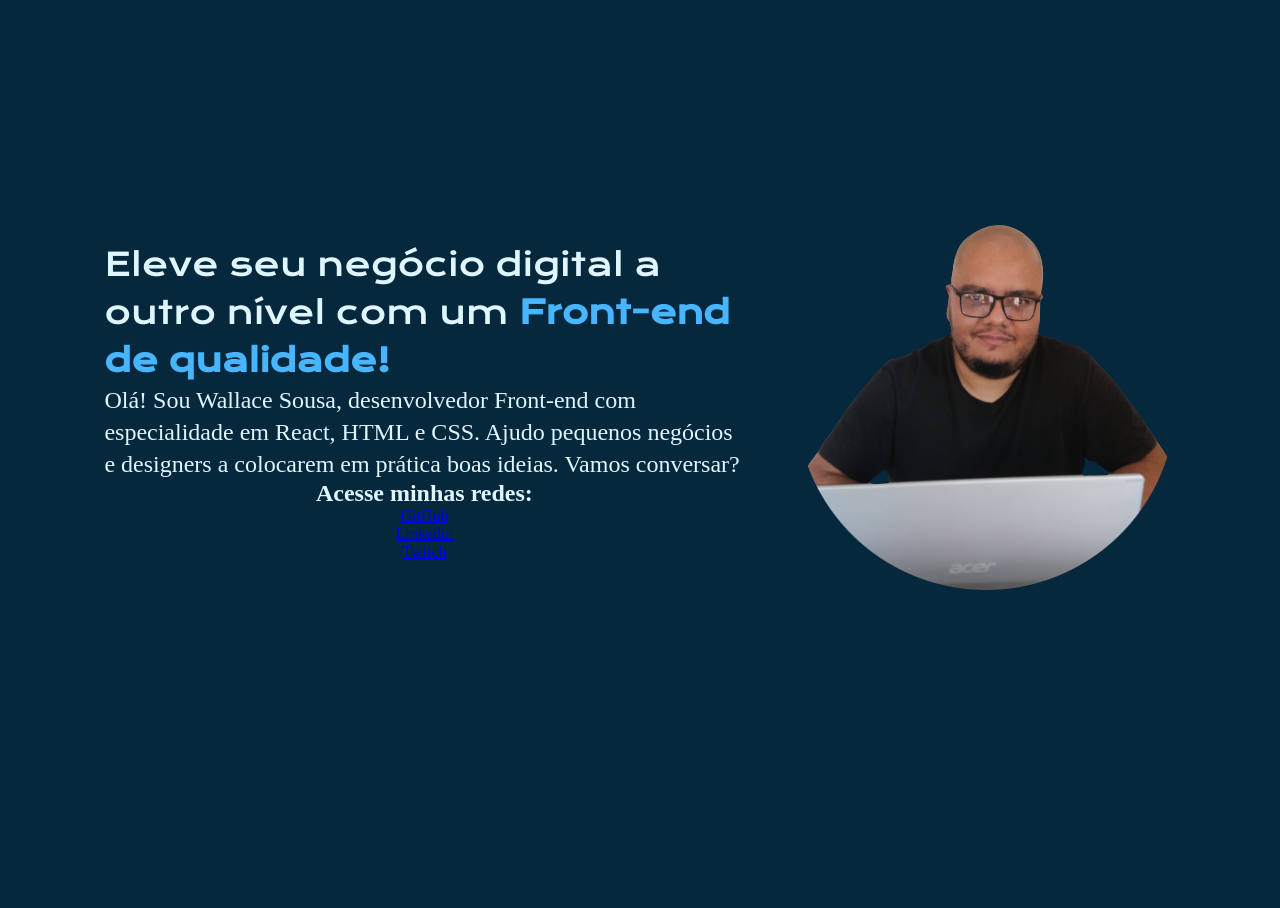
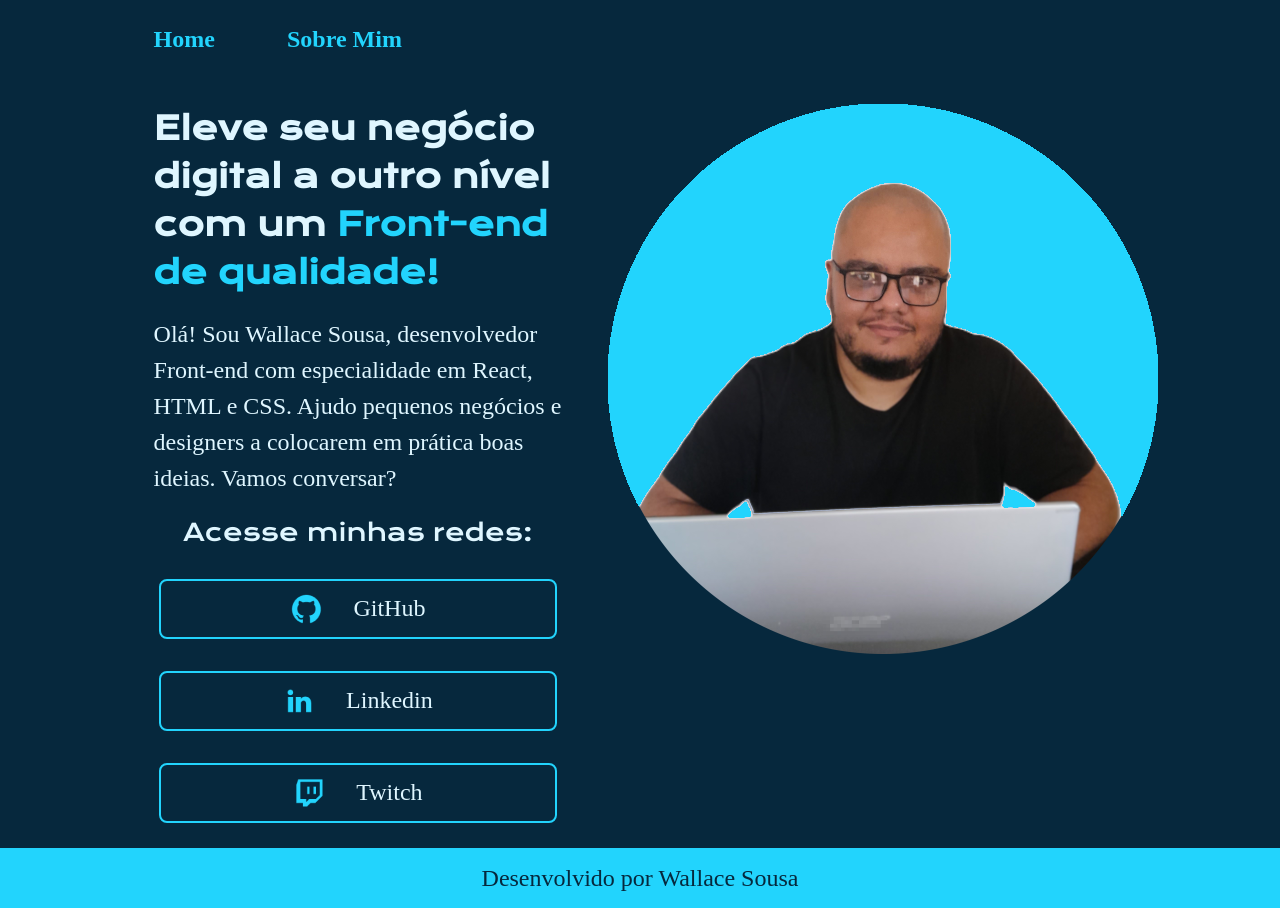
Before and after one commit to wlcguitar/projeto_curriculo, a plain HTML site: page index.html in a window 1280 px wide. Before the commit the page ends 800 px from the top, so only its background shows below. Drawn offline with nearby package versions, Linux system fonts and the light colour scheme.

Commit message:
finalizei index.html

```diff
--- a/index.html
+++ b/index.html
@@ -9,7 +9,9 @@
     <link rel="stylesheet" href="style/style.css">
 </head>
 <body>
-    <header>
+    <header class="cabecalho">
+        <a class="cabecalho_link" href="index.html">Home</a>
+        <a class="cabecalho_link" href="#">Sobre Mim</a>
     </header>
     <main class="conteudo">
         <section class="conteudo_principal">
@@ -18,14 +20,23 @@
             </p>
             <nav class="conteudo_navegacao">
                 <h2 class="conteudo_navegacao_subtitulo">Acesse minhas redes:</h2>
-                <a class="conteudo_navegacao_link" href="#">GitHub</a>
-                <a class="conteudo_navegacao_link" href="#">Linkedin</a>
-                <a class="conteudo_navegacao_link" href="#">Twitch</a>
+                <a class="conteudo_navegacao_link" href="#">
+                    <img src="assets/github.png" alt="logo github">GitHub</img>
+                </a>
+                <a class="conteudo_navegacao_link" href="#">
+                    <img src="assets/linkedin.png" alt="logo linkedin">Linkedin</img>
+                </a>
+                <a class="conteudo_navegacao_link" href="#">
+                    <img src="assets/twitch.png" alt="logo twitch">Twitch</img>
+                </a>
             </nav>
         </section>
-        <img src="assets/foto_perfil.png" alt="foto perfil png">
+        <section class="conteudo_imagem">
+            <img src="assets/foto_perfil1.png" alt="foto perfil png">
+        </section>
     </main>
-    <footer>
+    <footer class="rodape">
+        <p class="rodape_paragrafo">Desenvolvido por Wallace Sousa</p>
     </footer>
 </body>
 </html>
--- a/style/style.css
+++ b/style/style.css
@@ -5,7 +5,7 @@
 :root {
     --cor1: #06283D;
     --cor2: #256D85;
-    --cor3: #47B5FF;
+    --cor3: #22D4FD;
     --cor4: #DFF6FF;
     --font_titulo: 'Krona One', sans-serif;
     --font_padrao: font-family: 'Montserrat', sans-serif;
@@ -17,45 +17,109 @@
 }
 
 body {
+    height: 100vh;
+    box-sizing: border-box;
+    display: flex;
+    flex-direction: column;
+    justify-content: space-between;
     background-color: var(--cor1);
     color: var(--cor4);
 }
 
-main.conteudo {
-    height: 100vh;
-    display: flex;
-    justify-content: center;
-    align-items: center;
-    gap: 4%;
+header.cabecalho {
+    padding: 2% 12%;
+
 }
 
-.conteudo_principal {
+a.cabecalho_link {
+    text-decoration: none;
+    font-family: var(--font_padrao);
+    font-size: 1.5rem;
+    font-weight: 600;
+    color: var(--cor3);
+    padding-right: 7%;
+}
+
+main.conteudo {
+    display: flex;
+    align-items: flex-start;
+    gap: 8%;
+    padding: 2% 12%;
+}
+
+section.conteudo_principal {
     width: 50%;
     display: flex;
     flex-direction: column;
-    justify-content: space-between;
-    gap: 8%;
 }
 
-.conteudo_principal_titulo {
+h1.conteudo_principal_titulo {
     font-family: var(--font_titulo);
     font-size: 2rem;
-    font-weight: 400;
-    line-height: 3rem;
+    line-height: 1.5em;
+    padding-bottom: 5%;
 }
 
 h1 > strong {
     color: var(--cor3);
 }
 
-.conteudo_principal_paragrafo {
+p.conteudo_principal_paragrafo {
     font-family: var(--font_padrao);
     font-size: 1.5rem;
-    line-height: 2rem;
+    font-weight: 400;
+    line-height: 1.5em;
+    padding-bottom: 5%;
 }
 
 nav.conteudo_navegacao {
     display: flex;
     flex-direction: column;
     align-items: center;
+    gap: 32px;
 }
+
+h2.conteudo_navegacao_subtitulo {
+    font-family: var(--font_titulo);
+    color: var(--cor4);
+    font-size: 1.5rem;
+    font-weight: 400;
+}
+
+a.conteudo_navegacao_link {
+    display: flex;
+    align-items: center;
+    justify-content: center;
+    gap: 30px;
+    font-family: var(--font_padrao);
+    font-size: 1.5rem;
+    color: var(--cor4);
+    text-decoration: none;
+    border: 2px solid var(--cor3);
+    border-radius: 8px;
+    width: 370px;
+    padding: 12px;
+}
+
+a.conteudo_navegacao_link:hover {
+    background-color: var(--cor2);
+}
+
+section.conteudo_imagem {
+    width: 50%;
+    display: flex;
+    justify-content: center;
+}
+
+footer.rodape {
+    background-color: var(--cor3);
+    color: var(--cor1);
+    text-align: center;
+    padding: 1.3%;
+}
+
+p.rodape_paragrafo {
+    font-family: var(--font_padrao);
+    font-size: 1.5rem;
+    font-weight: 400;
+}
```
Also changed, not shown: assets/foto_perfil1.png (added).
